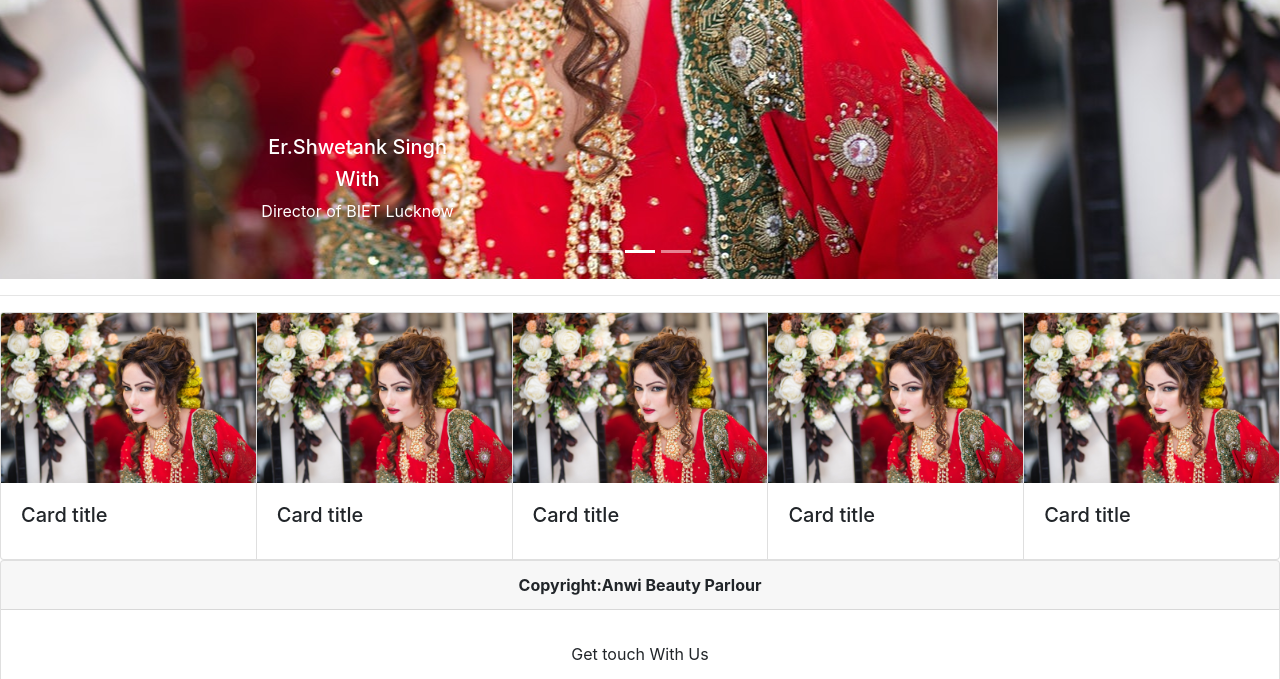
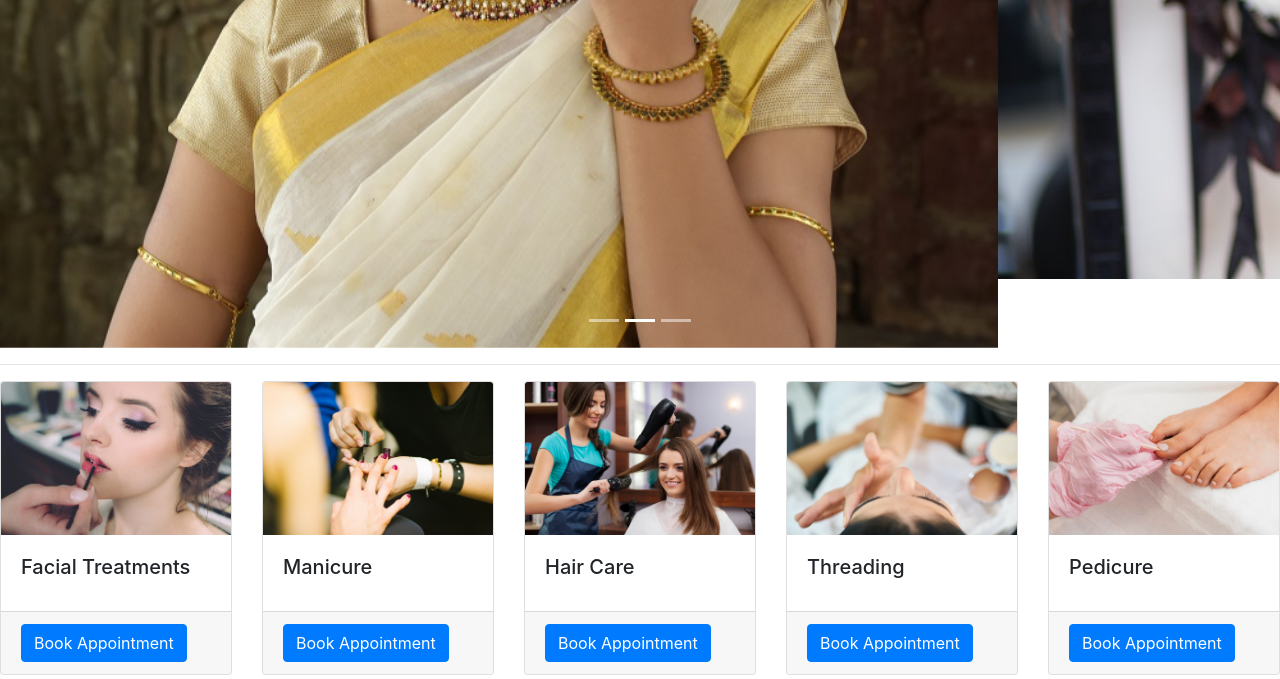
Before and after one commit to sumitmaurya151/beauty-parlour, a plain HTML site: page index.html in a window 1280 px wide. Shown: the part 630-1309 px from the top of the page. Drawn offline with nearby package versions, Linux system fonts and the light colour scheme.

Commit message:
Nav ,footer and index update

```diff
--- a/index.html
+++ b/index.html
@@ -52,18 +52,13 @@
         </ol>
         <div class="carousel-inner">
             <div class="carousel-item active">
-                <img class="d-block w-100" src="images\home\slider.jpg" alt="First slide">
-                <div class="carousel-caption d-none d-md-block">
-                    <h5>Er.Shwetank Singh</h5>
-                    <h5>With</h5>
-                    <p>Director of BIET Lucknow</p>
-                </div>
+                <img class="d-block w-100" src="images\home\slider3.jpg" alt="First slide">
             </div>
             <div class="carousel-item">
-                <img class="d-block w-100" src="images\home\slider.jpg" alt="Second slide">
+                <img class="d-block w-100" src="images\home\slider1.jpg" alt="Second slide">
             </div>
             <div class="carousel-item">
-                <img class="d-block w-100" src="images\home\slider.jpg" alt="Third slide">
+                <img class="d-block w-100" src="images\home\slider2.jpg" alt="Third slide">
             </div>
         </div>
         <a class="carousel-control-prev" href="#carouselExampleIndicators" role="button" data-slide="prev">
@@ -76,52 +71,67 @@
         </a>
     </div>
     <hr>
-    <div class="card-group">
+    <div class="card-deck">
         <div class="card">
-            <img class="card-img-top" src="images\home\slider.jpg" alt="Card image cap">
+            <img class="card-img-top" src="images\home\gallery1.jpg" alt="Card image cap">
             <div class="card-body">
-                <h5 class="card-title">Card title</h5>
+                <h5 class="card-title">Facial Treatments</h5>
+            </div>
+            <div class="card-footer">
+                <a href="appointment.html" class="btn btn-primary">Book Appointment </a>
             </div>
         </div>
         <div class="card">
-            <img class="card-img-top" src="images\home\slider.jpg" alt="Card image cap">
+            <img class="card-img-top" src="images\home\gallery2.jpg" alt="Card image cap">
             <div class="card-body">
-                <h5 class="card-title">Card title</h5>
+                <h5 class="card-title">Manicure</h5>
+            </div>
+            <div class="card-footer">
+                <a href="appointment.html" class="btn btn-primary">Book Appointment </a>
             </div>
         </div>
         <div class="card">
-            <img class="card-img-top" src="images\home\slider.jpg" alt="Card image cap">
+            <img class="card-img-top" src="images\home\gallery3.jpg" alt="Card image cap">
             <div class="card-body">
-                <h5 class="card-title">Card title</h5>
+                <h5 class="card-title">Hair Care</h5>
+            </div>
+            <div class="card-footer">
+                <a href="appointment.html" class="btn btn-primary">Book Appointment </a>
             </div>
         </div>
         <div class="card">
-            <img class="card-img-top" src="images\home\slider.jpg" alt="Card image cap">
+            <img class="card-img-top" src="images\home\gallery4.jpg" alt="Card image cap">
             <div class="card-body">
-                <h5 class="card-title">Card title</h5>
+                <h5 class="card-title">Threading</h5>
+            </div>
+            <div class="card-footer">
+                <a href="appointment.html" class="btn btn-primary">Book Appointment </a>
             </div>
         </div>
         <div class="card">
-            <img class="card-img-top" src="images\home\slider.jpg" alt="Card image cap">
+            <img class="card-img-top" src="images\home\gallery5.jpg" alt="Card image cap">
             <div class="card-body">
-                <h5 class="card-title">Card title</h5>
+                <h5 class="card-title">Pedicure</h5>
+            </div>
+            <div class="card-footer">
+                <a href="appointment.html" class="btn btn-primary">Book Appointment </a>
             </div>
         </div>
+
     </div>
     <!-- Footer -->
+    <br>
     <div class="card text-center">
         <div class="card-header">
             <b>Copyright:Anwi Beauty Parlour</b>
         </div>
         <div class="card-body">
             <h5 class="card-title"></h5>
-            <p class="card-text">Get touch With Us</p>
+            <p class="card-text">Use full links</p>
             <button type="button" class="btn btn-outline-primary"><a href=""><i class="fa fa-instagram"></i>
                     Instagram</a></button>
             <button type="button" class="btn btn-outline-secondary"><a href=""><i class="fa fa-whatsapp"></i>
                     Whatsapp</a></button>
-            <button type="button" class="btn btn-outline-success"><a href=""><i class="fa fa-linkedin-square"></i>
-                    LinkedIn</a></button>
             <button type="button" class="btn btn-outline-danger"><a href=""><i class="fa fa-facebook-official"></i>
                     Facebook</a></button>
         </div>
```
Also changed, not shown: appointment.html (+6 -5 lines), contact.html (+4 -5 lines), offers.html (+7 -5 lines), services.html (+8 -6 lines), images/home/gallery1.jpg (added), images/home/gallery2.jpg (added), images/home/gallery3.jpg (added), images/home/gallery4.jpg (added), images/home/gallery5.jpg (added), images/home/slider1.jpg (renamed from images/home/slider.jpg), images/home/slider2.jpg (added), images/home/slider3.jpg (added).
